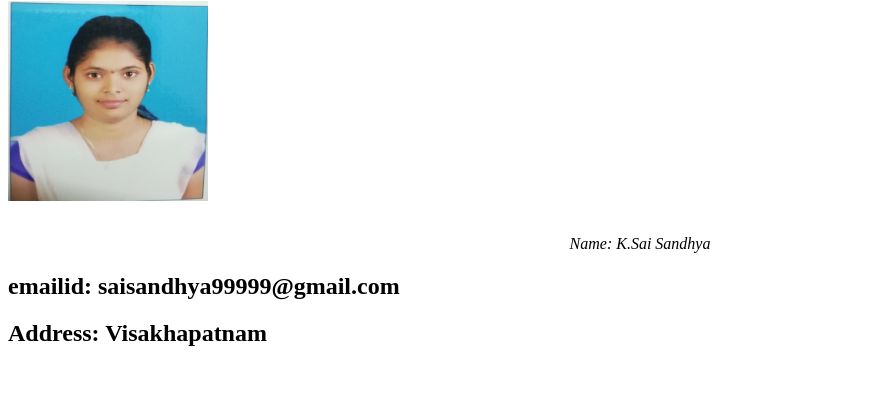
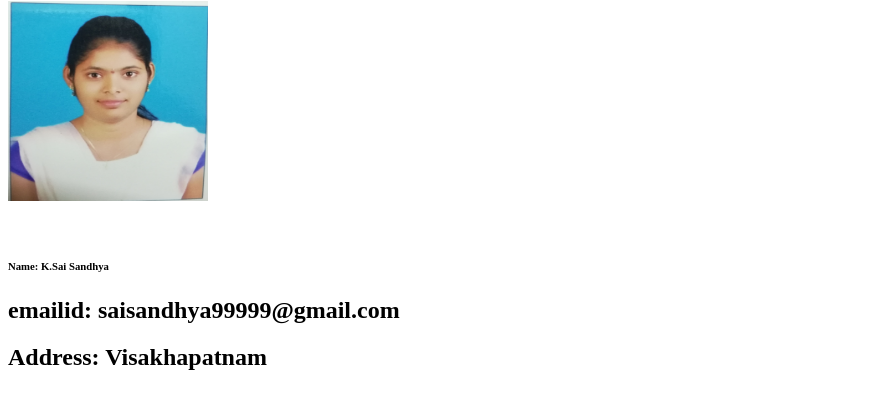
Before and after one commit to Sandhya99999/Sandhya99999.github.io, a plain HTML site: page index.html in a window 1280 px wide. Shown: the part 124-532 px from the top of the page, without its empty margins (0-889 px from the left). Drawn offline with Linux system fonts and the light colour scheme.

Commit message:
Update index.html

```diff
--- a/index.html
+++ b/index.html
@@ -5,7 +5,7 @@
 	<h1> Welcome. This is my website </h1>
 	<img src="image.jpg"height="200"width="200"align="left">
 	<br><br><br><br><br><br><br><br><br><br><br><br><br>
-	<I align="left"> Name: K.Sai Sandhya </I>
+	<h6 align="left"> Name: K.Sai Sandhya </h6>
 	<h2 align="left"> emailid: saisandhya99999@gmail.com</h2>
 	<h2 align="left"> Address: Visakhapatnam </h2>
 </center>
```
